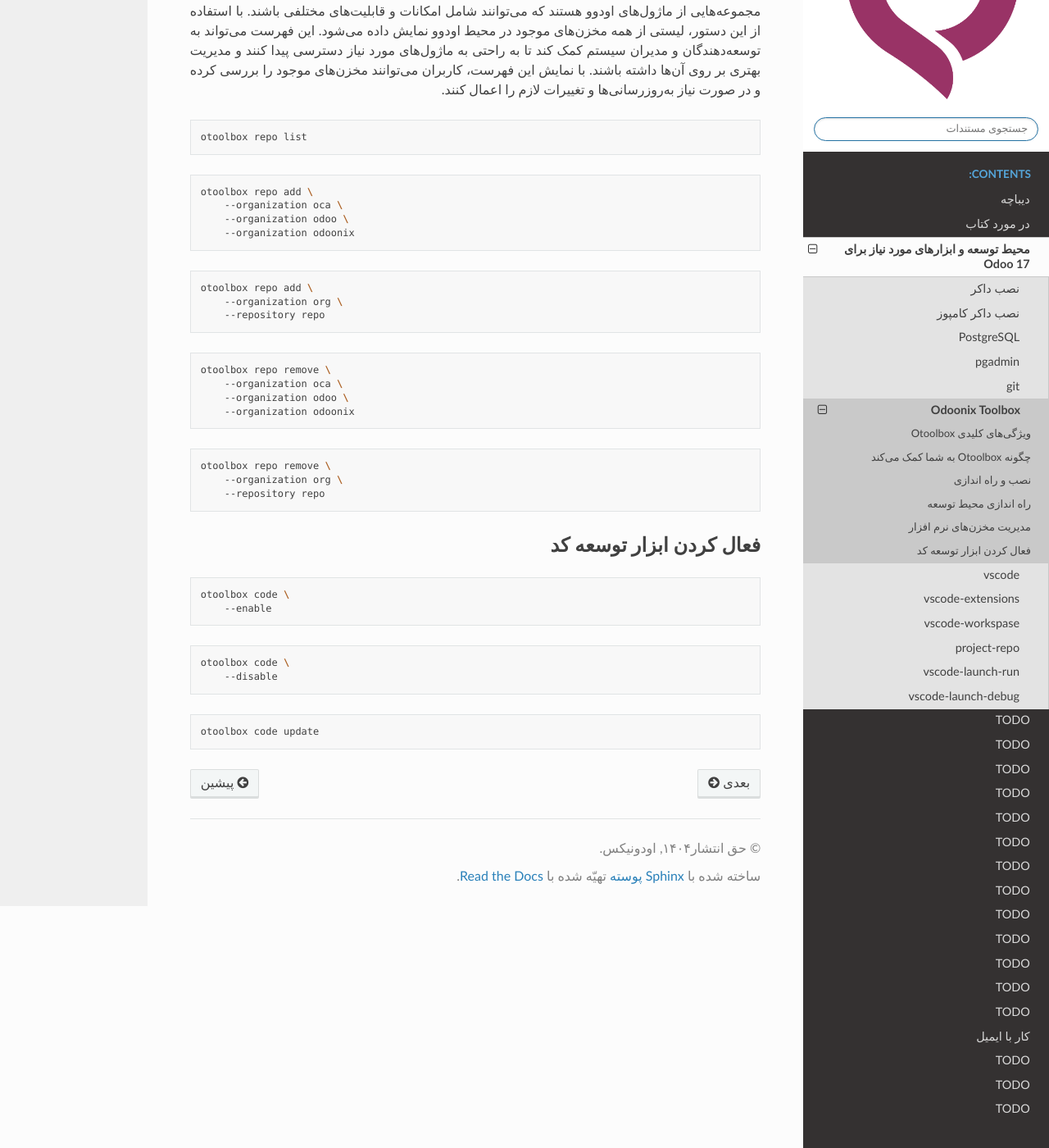
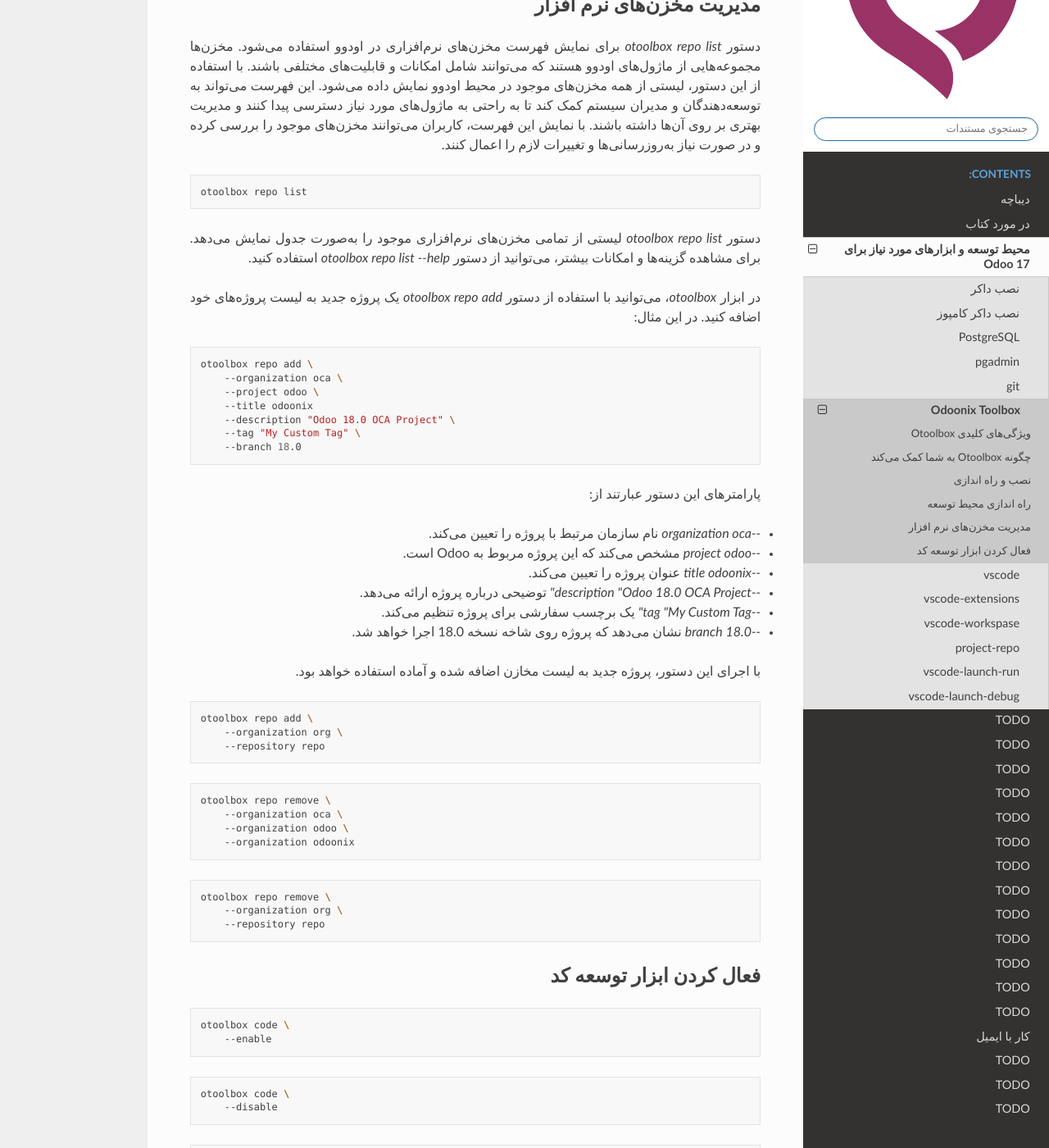
Before and after one commit to odoonix/odoo-book-development, a Sphinx documentation site: the page built from source/setup-development-environment/otoolbox.rst, in a window 1280 px wide and 1400 px high, scrolled down 2737 px. Shown: the whole window at 82% size. Built offline with Sphinx 7.4.7 and the Read the Docs theme 3.1.0, drawn with Linux system fonts in a browser that asks for light colours.

Commit message:
[Update]

```diff
--- a/source/setup-development-environment/otoolbox.rst
+++ b/source/setup-development-environment/otoolbox.rst
@@ -34,6 +34,7 @@
 
 
 .. code-block:: bash
+
     pip install otoolbox
 
 با اجرای این دستور، otoolbox به صورت خودکار دانلود و نصب می‌شود و شما می‌توانید از این ابزار برای مدیریت و نگهداری محیط اودوو خود استفاده کنید.
@@ -113,15 +114,31 @@
 
     otoolbox repo list
 
+دستور `otoolbox repo list` لیستی از تمامی مخزن‌های نرم‌افزاری موجود را به‌صورت جدول نمایش می‌دهد. برای مشاهده گزینه‌ها و امکانات بیشتر، می‌توانید از دستور `otoolbox repo list --help` استفاده کنید.
 
+
+در ابزار `otoolbox`، می‌توانید با استفاده از دستور `otoolbox repo add` یک پروژه جدید به لیست پروژه‌های خود اضافه کنید. در این مثال:
 
 .. code-block:: bash
 
     otoolbox repo add \
         --organization oca \
-        --organization odoo \
-        --organization odoonix
+        --project odoo \
+        --title odoonix
+        --description "Odoo 18.0 OCA Project" \
+        --tag "My Custom Tag" \
+        --branch 18.0
 
+پارامترهای این دستور عبارتند از:
+
+- `--organization oca` نام سازمان مرتبط با پروژه را تعیین می‌کند.
+- `--project odoo` مشخص می‌کند که این پروژه مربوط به Odoo است.
+- `--title odoonix` عنوان پروژه را تعیین می‌کند.
+- `--description "Odoo 18.0 OCA Project"` توضیحی درباره پروژه ارائه می‌دهد.
+- `--tag "My Custom Tag"` یک برچسب سفارشی برای پروژه تنظیم می‌کند.
+- `--branch 18.0` نشان می‌دهد که پروژه روی شاخه نسخه 18.0 اجرا خواهد شد.
+
+با اجرای این دستور، پروژه جدید به لیست مخازن اضافه شده و آماده استفاده خواهد بود.
 
 .. code-block:: bash
 
```
